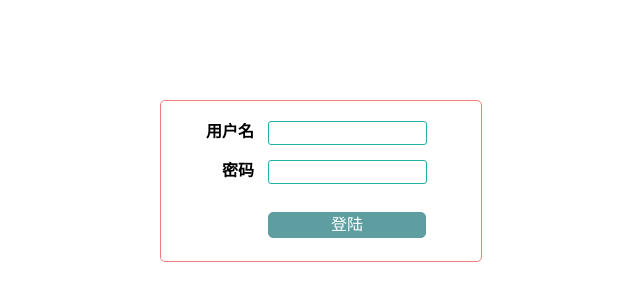
After one commit to talent4636/xiejunblog, a PHP site: page /view/admin/login.html in a window 1280 px wide. The commit adds this page. Shown: the top 301 px of the page, without its empty margins (319-959 px from the left). Run offline with PHP 8.4, Linux system fonts and the light colour scheme.

Commit message:
1. 后台登陆，页面&功能； 2. 前台跳后台，后台跳前台超链接； 3. 删除文章功能； 4. 后台加入基本样式； 5. 后台加入标题和没有文章时候的样式

```diff
--- a/config/config.php
+++ b/config/config.php
@@ -11,6 +11,9 @@ define('PLUGIN_DIR', ROOT_DIR.'/plugin');
 define('CACHE_DIR', DATA_DIR.'/cache');
 define('SMARTY_CACHE_TIME', '3600');
 define('SMARTY_CACHE', false);
+
+define('ADMIN_USER','admin');
+define('ADMIN_PASS','admin123');
 
 //////////////////////////////////////////////////////////////
 ////////////////////////常用的debug方法///////////////////////
--- a/view/admin/block/header.html
+++ b/view/admin/block/header.html
@@ -15,5 +15,8 @@
 <body>
 <div class="body">
     <div class="header">
-        <div><span>这里是头部</span></div>
+        <div>
+            <span>谢俊的个人博客[简易后台]</span>
+            <a class="go-front" href="/index.php/front"><span>去前台</span></a>
+        </div>
     </div>
--- /dev/null
+++ b/view/admin/login.html
@@ -0,0 +1,31 @@
+<!DOCTYPE html>
+<html>
+<head lang="en">
+    <meta charset="UTF-8">
+    <title>登陆</title>
+    <link href="<{$view_dir}>/public/css/login.css" media="screen" rel="stylesheet" type="text/css">
+</head>
+<body>
+    <div class="login-main">
+        <form action="/index.php/admin-post_login" method="post">
+            <table class="">
+                <tr>
+                    <th>用户名</th>
+                    <td><input type="text" name="login_name"></td>
+                </tr>
+                <tr>
+                    <th>密码</th>
+                    <td><input type="password" name="login_password"></td>
+                </tr>
+                <tr>
+                    <th></th>
+                    <td>
+                        <button type="submit" value="" >登陆</button>
+                    </td>
+                </tr>
+            </table>
+        </form>
+    </div>
+
+</body>
+</html>
--- /dev/null
+++ b/view/public/css/login.css
@@ -0,0 +1,41 @@
+.login-main{
+    width: 300px;
+    height: 140px;
+    margin: 0 auto;
+    margin-top: 100px;
+    padding: 10px 10px;
+    border: 1px solid lightcoral;
+    border-radius: 5px;
+}
+
+.login-main tr{
+    line-height: 35px;
+}
+.login-main th{
+    text-align: right;
+    width: 80px;
+}
+.login-main td{
+
+}
+.login-main td input{
+    height: 20px;
+    border-radius: 3px;
+    border: 1px solid lightseagreen;
+    width: 150px;
+    padding-left: 5px;
+    margin-left: 10px;
+}
+.login-main tr button{
+    padding: 2px 62px;
+    display: block;
+    line-height: 20px;
+    background-color: cadetblue;
+    color: white;
+    font-size: 16px;
+    border: 1px solid cadetblue;
+    border-radius: 5px;
+    margin-top: 20px;
+    margin-left: 10px;
+    cursor: pointer;
+}
```
Also changed, not shown: controller/admin/baseController.php (+52 -15 lines), view/admin/index.html (+9 -0 lines), view/public/css/admin.css (+16 -1 lines).
